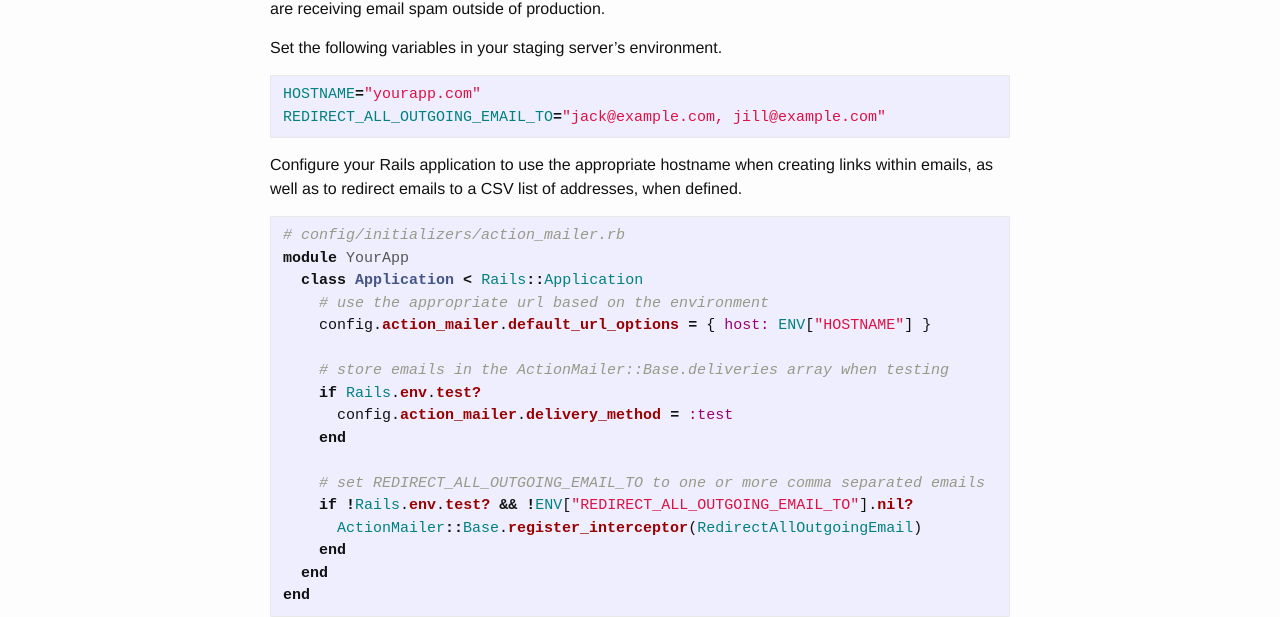
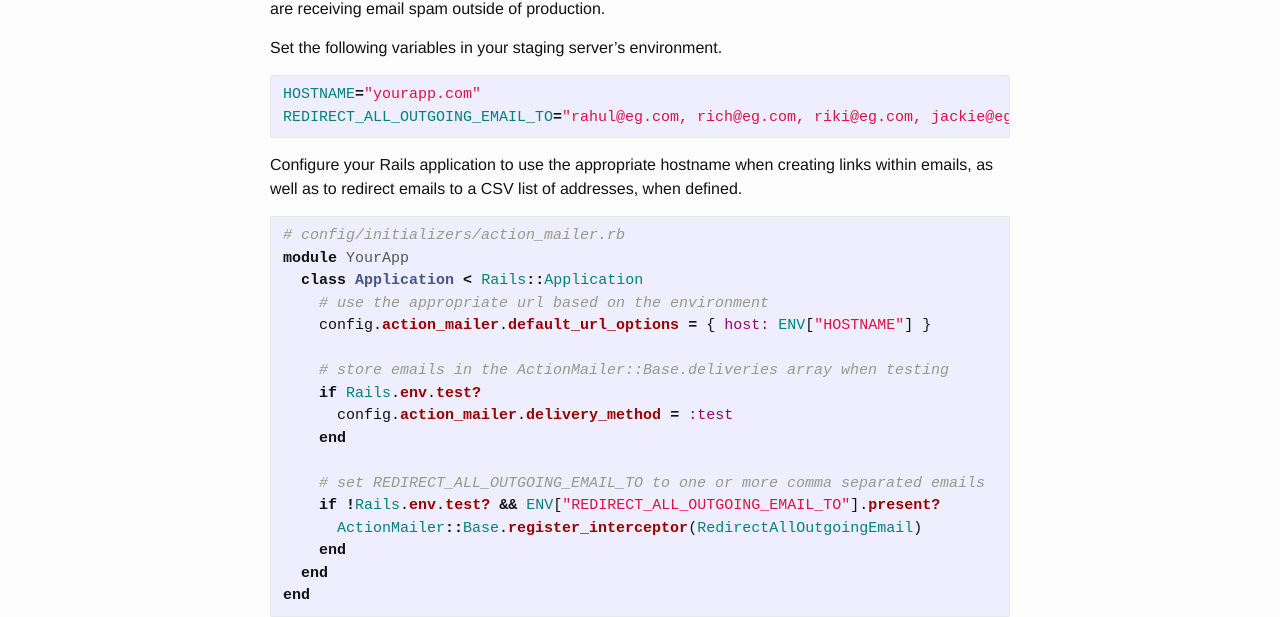
Before and after one commit to radavis/radavis.github.io, a Jekyll site: the page built from _posts/2018-03-05-redirect-emails-in-staging-environments.markdown, in a window 1280 px wide. Shown: the part 338-955 px from the top of the page. Built offline with Jekyll 4.4.1, drawn with Linux system fonts in a browser that asks for light colours; comment, search, counter and statistics services are not loaded.

Commit message:
Update 2018-03-05-redirect-emails-in-staging-environments.markdown

````diff
--- a/_posts/2018-03-05-redirect-emails-in-staging-environments.markdown
+++ b/_posts/2018-03-05-redirect-emails-in-staging-environments.markdown
@@ -19,7 +19,7 @@ Set the following variables in your staging server's environment.
 
 ```bash
 HOSTNAME="yourapp.com"
-REDIRECT_ALL_OUTGOING_EMAIL_TO="jack@example.com, jill@example.com"
+REDIRECT_ALL_OUTGOING_EMAIL_TO="rahul@eg.com, rich@eg.com, riki@eg.com, jackie@eg.com"
 ```
 
 Configure your Rails application to use the appropriate hostname when creating
@@ -39,7 +39,7 @@ module YourApp
     end
 
     # set REDIRECT_ALL_OUTGOING_EMAIL_TO to one or more comma separated emails
-    if !Rails.env.test? && !ENV["REDIRECT_ALL_OUTGOING_EMAIL_TO"].nil?
+    if !Rails.env.test? && ENV["REDIRECT_ALL_OUTGOING_EMAIL_TO"].present?
       ActionMailer::Base.register_interceptor(RedirectAllOutgoingEmail)
     end
   end
````
